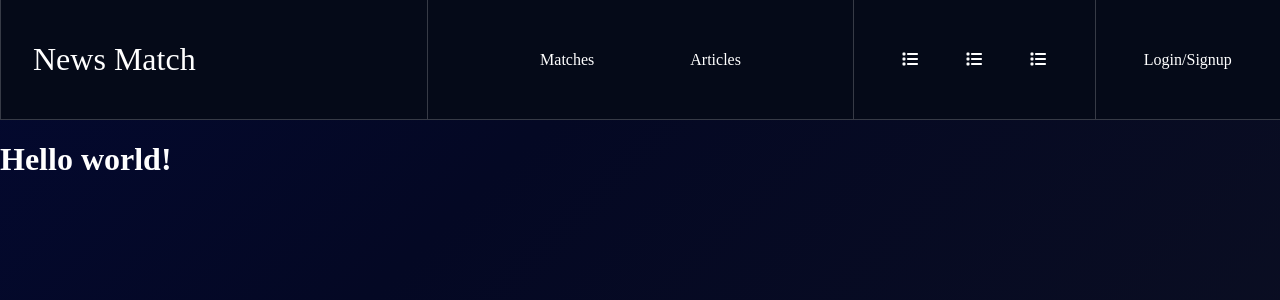
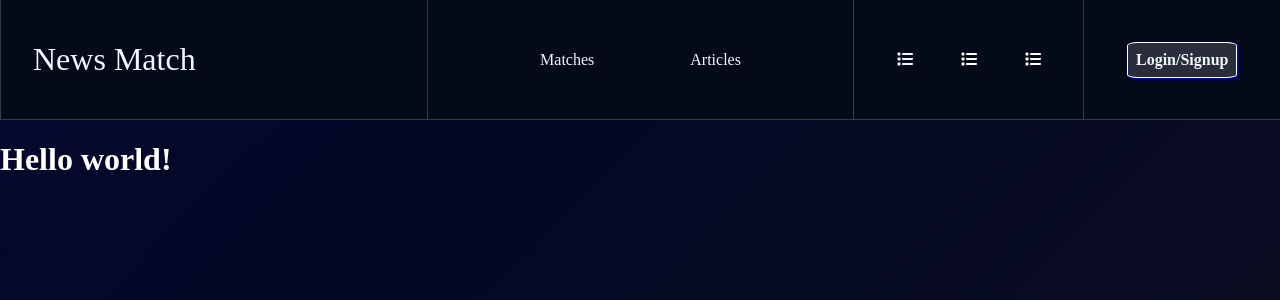
Before and after one commit to Madfarm/newsMatch, a Next.js app in the folder frontend/: page / in a window 1280 px wide. Shown: the top 300 px of the page. Built offline with nearby package versions, Linux system fonts and the light colour scheme; no server answers.

Commit message:
Style login/logout button

```diff
--- a/frontend/app/Nav.jsx
+++ b/frontend/app/Nav.jsx
@@ -32,11 +32,11 @@ export default function Nav() {
                 {user && !isLoading ?
                     <div>
                         <p>Hi, {user.nickname}!</p>
-                    <a href="/api/auth/logout">Logout</a>
+                    <a className={styles.logButton} href="/api/auth/logout">Logout</a>
                     </div>
                 :
 
-                <a href="/api/auth/login">Login/Signup</a>
+                <a className={styles.logButton} href="/api/auth/login">Login/Signup</a>
 
 
                 }
--- a/frontend/app/Nav.module.css
+++ b/frontend/app/Nav.module.css
@@ -9,7 +9,6 @@
 
 .Nav a {
     text-decoration: none;
-    color: white;
 }
 
 .navSection {
@@ -21,3 +20,23 @@
     align-items: center;
     justify-content: center;
 }
+
+.logButton {
+    font-weight: bold;
+
+    background-color: rgb(255, 255, 255, 0.15);
+    backdrop-filter: blur(5px);
+
+    border: 1px solid white;
+    border-radius: 10%;
+    padding: 1vh;
+    box-shadow: 1px 1px 3px blue;
+
+    transition: all 400ms ease;
+}
+
+.logButton:hover {
+   background-color: white;
+   color: black;
+   scale: 1.1;
+}
```
